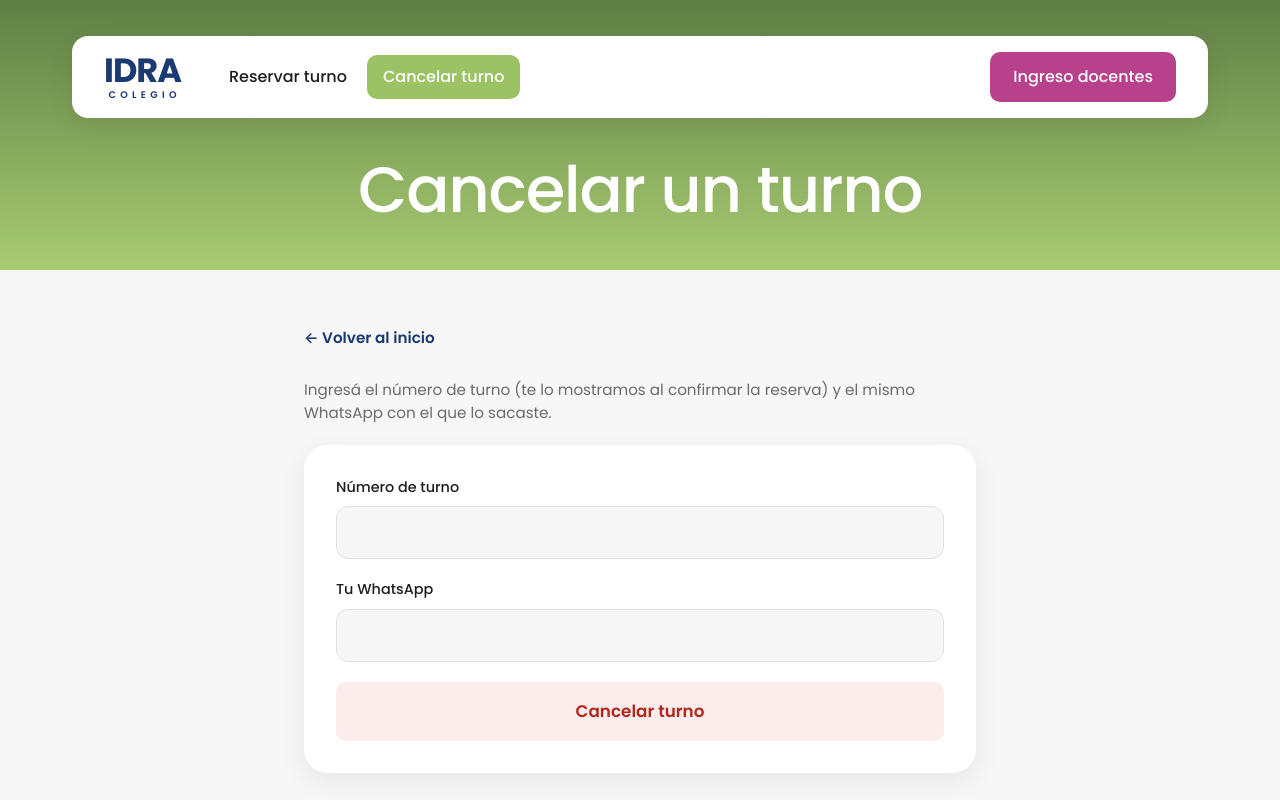
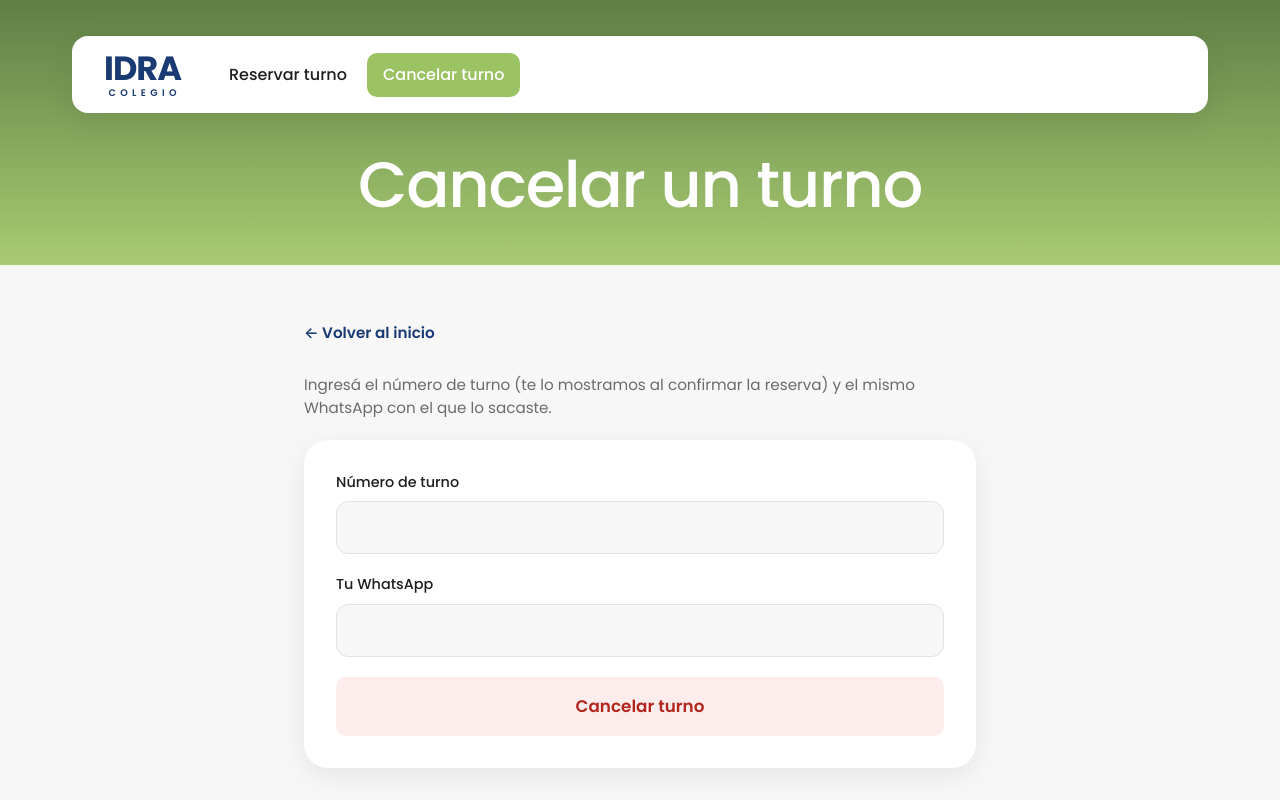
Before and after one commit to Starscream84/Turnera-Jardin, an Angular app in the folder frontend/: page /cancelar in a window 1280 px wide. Shown: the top 800 px of the page. Built offline with nearby package versions, Linux system fonts and the light colour scheme.

Commit message:
Quit teacher access in public view

```diff
--- a/frontend/src/app/shared/public-shell.component.ts
+++ b/frontend/src/app/shared/public-shell.component.ts
@@ -25,7 +25,6 @@ import { RouterLink, RouterLinkActive } from "@angular/router";
                         >Cancelar turno</a
                     >
                 </div>
-                <a routerLink="/admin/login" class="btn btn-primario">Ingreso docentes</a>
             </nav>
 
             <h1 class="hero-titulo">{{ titulo }}</h1>
@@ -68,7 +67,6 @@ import { RouterLink, RouterLinkActive } from "@angular/router";
                 <h3>Links útiles</h3>
                 <div class="pie-links">
                     <a routerLink="/cancelar">Cancelar un turno</a>
-                    <a routerLink="/admin/login">Ingreso docentes</a>
                 </div>
             </div>
         </footer>
```
